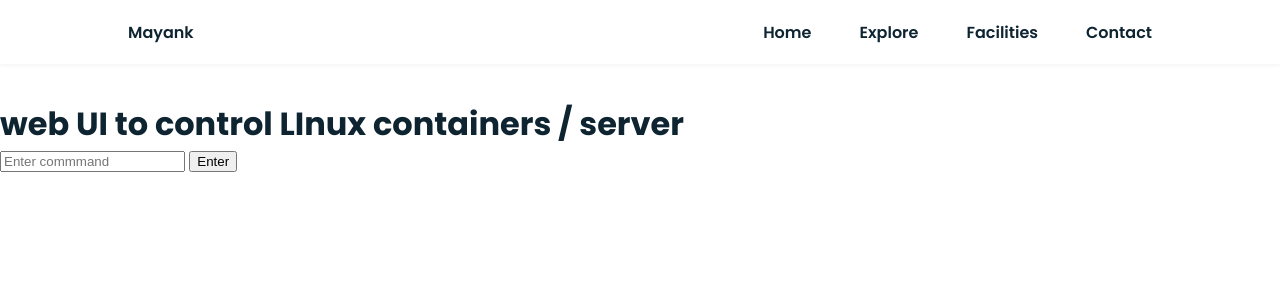
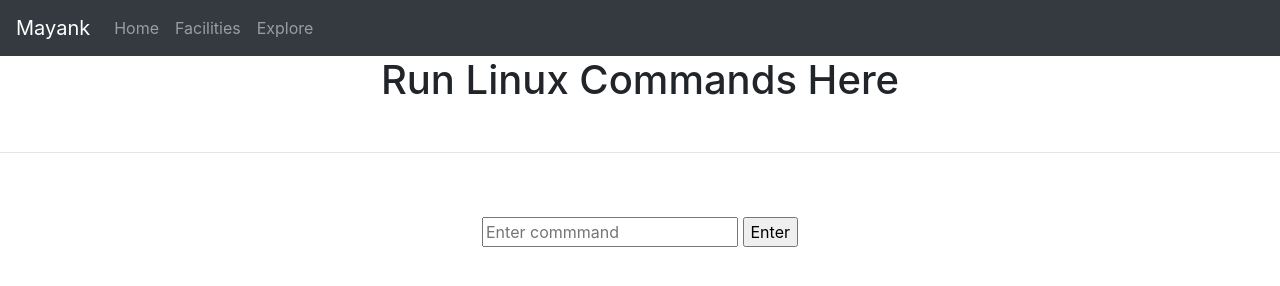
Before and after one commit to minku1219/Project_Team-Intruder, a plain HTML site: page WebPortal/Facilities.html in a window 1280 px wide. Drawn offline with nearby package versions, Linux system fonts and the light colour scheme.

Commit message:
Update Facilities.html

```diff
--- a/WebPortal/Facilities.html
+++ b/WebPortal/Facilities.html
@@ -1,40 +1,49 @@
-
 <!DOCTYPE html>
 <html lang="en">
 <head>
-    <link rel="stylesheet" href="style1.css">
-    <title>FORM</title>
+    <meta charset="UTF-8">
+    <meta http-equiv="X-UA-Compatible" content="IE=edge">
+    <meta name="viewport" content="width=device-width, initial-scale=1.0">
+    <!-- <link rel="stylesheet" href="style1.css"> -->
+    <link rel="stylesheet" href="https://stackpath.bootstrapcdn.com/bootstrap/4.3.1/css/bootstrap.min.css"
+    integrity="sha384-ggOyR0iXCbMQv3Xipma34MD+dH/1fQ784/j6cY/iJTQUOhcWr7x9JvoRxT2MZw1T" crossorigin="anonymous">
+    <title>Project Portal</title>
 </head>
 <body>
-    <header class="l-header">
-        <nav class="nav bd-grid">
-            <div>
-                <a href="index.html" class="nav__logo">Mayank</a>
+    <nav class="navbar navbar-expand-lg navbar-dark bg-dark">
+        <a class="navbar-brand" href="index.html">Mayank</a>
+        <button class="navbar-toggler" type="button" data-toggle="collapse" data-target="#navbarNavAltMarkup" aria-controls="navbarNavAltMarkup" aria-expanded="false" aria-label="Toggle navigation">
+          <span class="navbar-toggler-icon"></span>
+        </button>
+        <div class="collapse navbar-collapse" id="navbarNavAltMarkup">
+          <div class="navbar-nav">
+            <a class="nav-item nav-link" href="Home.html">Home</a>
+            <a class="nav-item nav-link" href="Facilities.html">Facilities</a>
+            <a class="nav-item nav-link" href="Explore.html">Explore</a>
+            <!-- <a class="nav-item nav-link" href="Contact.html">Contact</a> -->
+            <!-- <a class="nav-item nav-link disabled" href="#" tabindex="-1" aria-disabled="true">Disabled</a> -->
           </div>
-
-            <div class="nav__menu" id="nav-menu">
-                <ul class="nav__list">
-                    <li class="nav__item"><a href="Home.html" class="nav__link">Home</a></li>
-                    <li class="nav__item"><a href="Explore.html" class="nav__link">Explore</a></li>
-                    <li class="nav__item"><a href="Facilities.html" class="nav__link">Facilities</a></li>
-                    <!-- <li class="nav__item"><a href="#work" class="nav__link"></a></li> -->
-                    <li class="nav__item"><a href="Contact.html" class="nav__link">Contact</a></li>
-                </ul>
-            </div>
-            <div class="nav__toggle" id="nav-toggle">
-                <i class='bx bx-menu'></i>
         </div>
       </nav>
-    </header>
+      <center>
+    <h1 class="heading dark">Run Linux Commands Here</h1>
+    <br>
+    <hr>
     <br>
     <br>
-    <br>
-    <br>
-    <h1> web UI to control LInux containers / server  </h1>
     <form action="/cgi-bin/apache.py" method="post">
         <input placeholder="Enter commmand " type="text" name="x">
          <input type="submit" value="Enter">
         </form>
-
+    </center>
+    <script src="https://code.jquery.com/jquery-3.3.1.slim.min.js"
+        integrity="sha384-q8i/X+965DzO0rT7abK41JStQIAqVgRVzpbzo5smXKp4YfRvH+8abtTE1Pi6jizo"
+        crossorigin="anonymous"></script>
+    <script src="https://cdnjs.cloudflare.com/ajax/libs/popper.js/1.14.7/umd/popper.min.js"
+        integrity="sha384-UO2eT0CpHqdSJQ6hJty5KVphtPhzWj9WO1clHTMGa3JDZwrnQq4sF86dIHNDz0W1"
+        crossorigin="anonymous"></script>
+    <script src="https://stackpath.bootstrapcdn.com/bootstrap/4.3.1/js/bootstrap.min.js"
+        integrity="sha384-JjSmVgyd0p3pXB1rRibZUAYoIIy6OrQ6VrjIEaFf/nJGzIxFDsf4x0xIM+B07jRM"
+        crossorigin="anonymous"></script>
 </body>
 </html>
```
Lines whose indentation alone changed are shown as unchanged.
